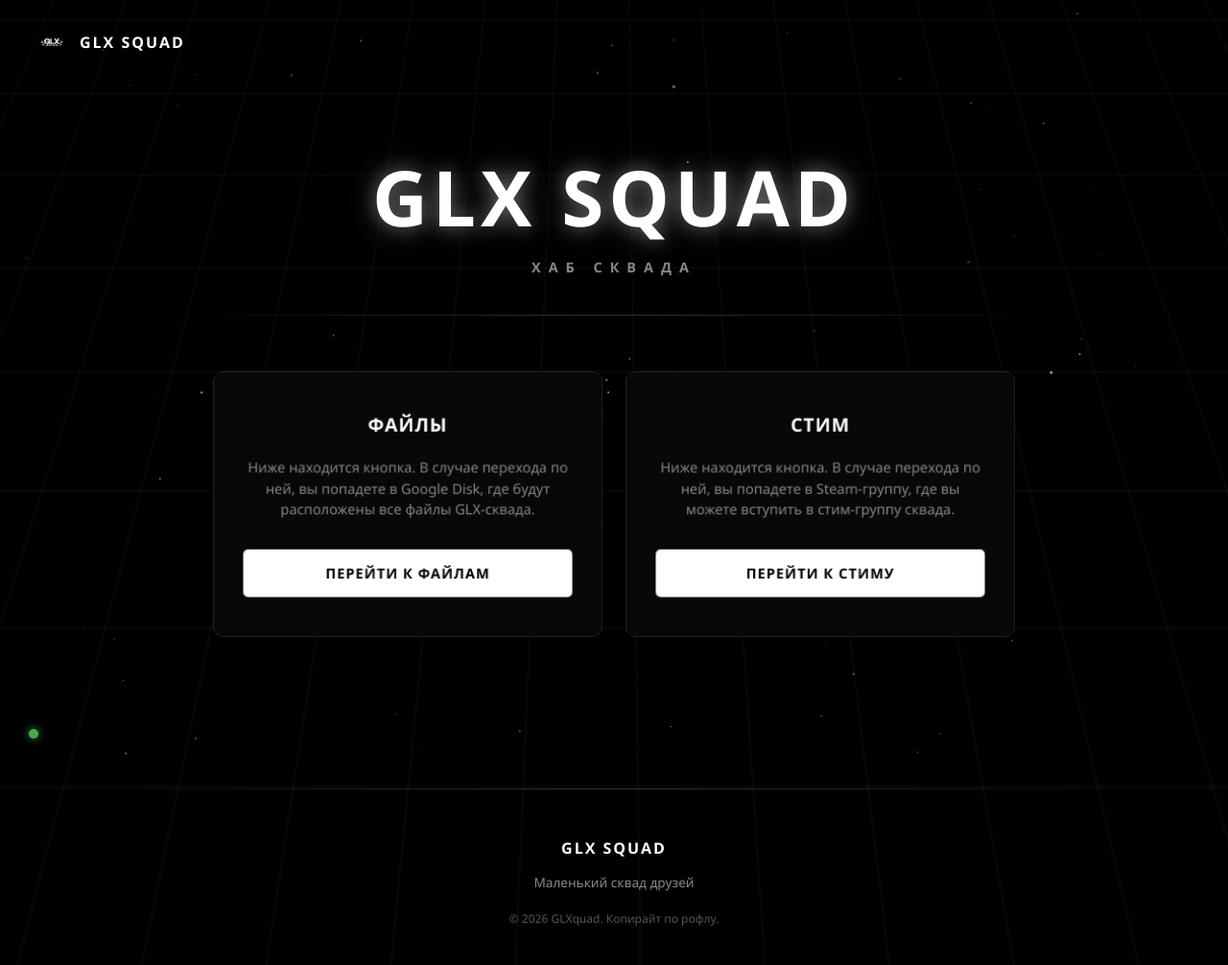
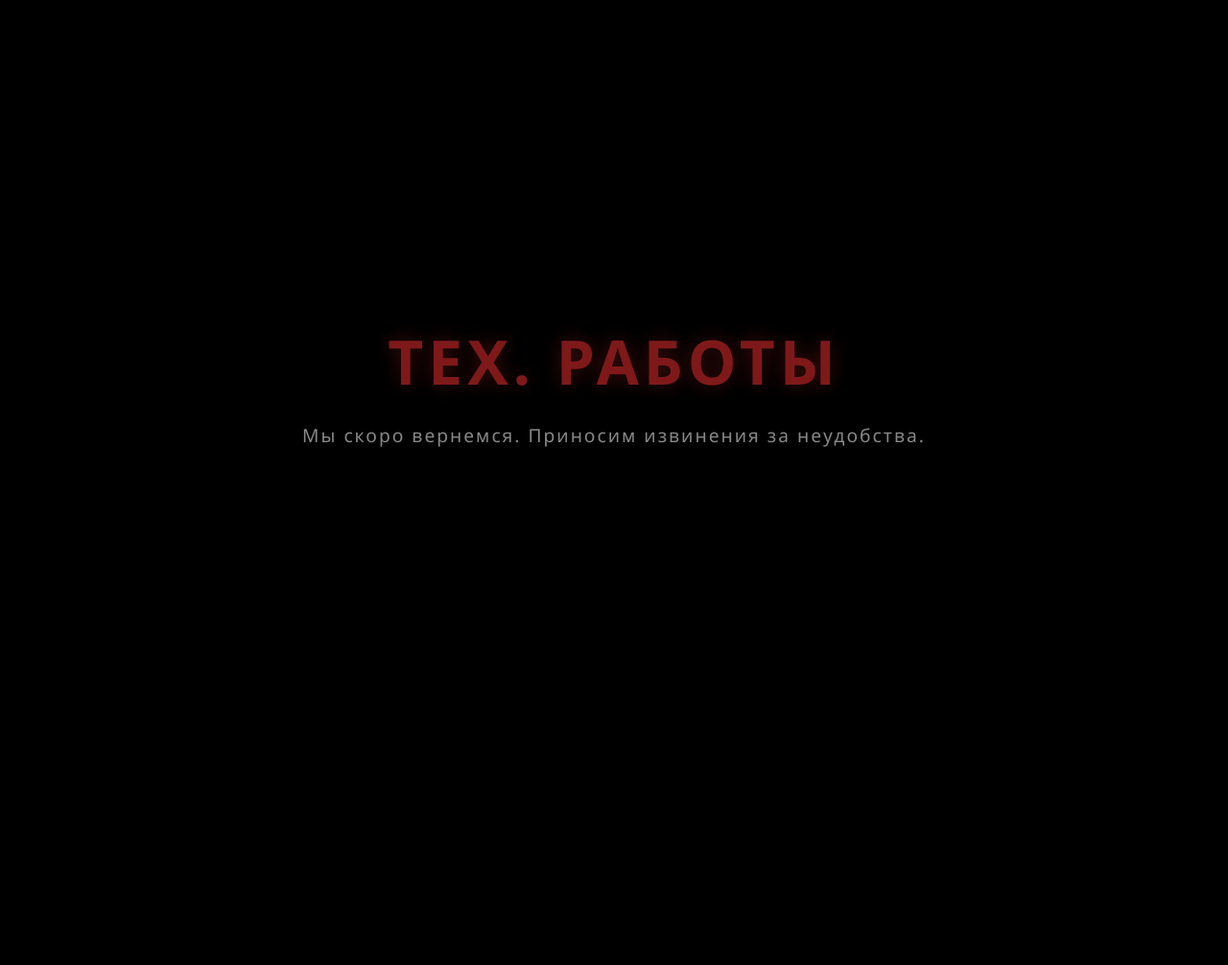
Before and after one commit to MrR3dSpy/GLXsquad, a plain HTML site: page index.html in a window 1280 px wide. Shown: the whole page at 96% size. After the commit the page ends 800 px from the top, so only its background shows below. Drawn offline with Linux system fonts and the light colour scheme.

Commit message:
Update index.html

```diff
--- a/index.html
+++ b/index.html
@@ -11,9 +11,9 @@
     <!-- false = сайт работает нормально                           -->
     <!-- ========================================================= -->
     <script>
-        const SITE_MAINTENANCE = false;
+        const SITE_MAINTENANCE = true;
         if (SITE_MAINTENANCE) {
-            document.write('<style>#main-content, #canvas-container, .bg-grid, #mouse-glow, #back-to-top, .status-light { display: none !important; } #maintenance-screen { display: flex !important; }</style>');
+            document.write('<style>#main-content, #canvas-container, #mouse-glow { display: none !important; } #maintenance-screen { display: flex !important; }</style>');
         }
     </script>
 
@@ -26,12 +26,6 @@
             cursor: auto;
         }
 
-        /* 5. КАСТОМНЫЙ СКРОЛЛБАР */
-        ::-webkit-scrollbar { width: 8px; }
-        ::-webkit-scrollbar-track { background: #000; }
-        ::-webkit-scrollbar-thumb { background: #333; border-radius: 4px; }
-        ::-webkit-scrollbar-thumb:hover { background: #555; }
-
         body {
             background-color: #000000;
             color: #ffffff;
@@ -43,26 +37,7 @@
             overflow-x: hidden;
         }
 
-        /* 2. СЕТКА НА ФОНЕ */
-        .bg-grid {
-            position: fixed;
-            top: 0; left: 0;
-            width: 100vw; height: 100vh;
-            background-image:
-                linear-gradient(rgba(255,255,255,0.03) 1px, transparent 1px),
-                linear-gradient(90deg, rgba(255,255,255,0.03) 1px, transparent 1px);
-            background-size: 50px 50px;
-            z-index: -1;
-            pointer-events: none;
-            transform: perspective(500px) rotateX(20deg) scale(1.5);
-            transform-origin: center top;
-            animation: gridMove 20s linear infinite;
-        }
-        @keyframes gridMove {
-            0% { background-position: 0 0; }
-            100% { background-position: 0 50px; }
-        }
-
+        /* --- ФОН (Созвездия) --- */
         #canvas-container {
             position: fixed;
             top: 0; left: 0;
@@ -71,10 +46,11 @@
             pointer-events: none;
         }
 
+        /* --- СВЕЧЕНИЕ ЗА МЫШКОЙ --- */
         #mouse-glow {
             position: fixed;
             width: 600px; height: 600px;
-            background: radial-gradient(circle, rgba(255,255,255,0.05) 0%, rgba(0,0,0,0) 70%);
+            background: radial-gradient(circle, rgba(255,255,255,0.06) 0%, rgba(0,0,0,0) 70%);
             border-radius: 50%;
             pointer-events: none;
             z-index: 1;
@@ -83,6 +59,7 @@
             opacity: 0;
         }
 
+        /* --- ЭКРАН ТЕХ. РАБОТ --- */
         #maintenance-screen {
             display: none;
             position: fixed;
@@ -105,30 +82,13 @@
             font-weight: 900;
         }
         #maintenance-screen p { color: #888; font-size: 1.2rem; letter-spacing: 2px; }
-        @keyframes pulse { 0% { opacity: 1; } 50% { opacity: 0.5; } 100% { opacity: 1; } }
+        @keyframes pulse {
+            0% { opacity: 1; }
+            50% { opacity: 0.5; }
+            100% { opacity: 1; }
+        }
 
-        /* 1. УМНАЯ ШАПКА */
-        header {
-            width: 100%;
-            padding: 30px 40px;
-            display: flex;
-            align-items: center;
-            gap: 15px;
-            position: fixed;
-            top: 0; left: 0;
-            z-index: 100;
-            transition: all 0.4s ease;
-            background: transparent;
-        }
-        header.scrolled {
-            padding: 15px 40px;
-            background: rgba(0, 0, 0, 0.8);
-            backdrop-filter: blur(10px);
-            border-bottom: 1px solid #222;
-        }
-        .logo-img { height: 28px; width: auto; border-radius: 4px; }
-        .logo-text { font-size: 16px; letter-spacing: 2px; font-weight: 600; }
-
+        /* --- ОСНОВНОЙ КОНТЕНТ --- */
         #main-content {
             width: 100%;
             display: flex;
@@ -139,16 +99,27 @@
             z-index: 10;
         }
 
+        header {
+            width: 100%;
+            padding: 20px 40px;
+            display: flex;
+            align-items: center;
+            gap: 15px;
+        }
+        .logo-img { height: 28px; width: auto; border-radius: 4px; }
+        .logo-text { font-size: 16px; letter-spacing: 2px; font-weight: 600; }
+
         main {
             width: 100%;
             max-width: 1200px;
-            padding: 150px 20px 40px;
+            padding: 40px 20px;
             display: flex;
             flex-direction: column;
             align-items: center;
             flex: 1;
         }
 
+        /* Глитч-эффект заголовка */
         .hero-title {
             font-size: 5rem;
             font-weight: 900;
@@ -157,6 +128,7 @@
             text-shadow: 0 0 20px rgba(255, 255, 255, 0.4), 0 0 40px rgba(255, 255, 255, 0.2);
             margin-bottom: 10px;
             text-align: center;
+            position: relative;
             transition: all 0.2s;
         }
         .hero-title:hover {
@@ -169,7 +141,6 @@
             font-size: 0.9rem;
             margin-bottom: 40px;
             text-transform: uppercase;
-            font-weight: 600;
         }
 
         .divider {
@@ -180,6 +151,7 @@
             margin-bottom: 60px;
         }
 
+        /* Сетка карточек */
         .cards-container {
             display: flex;
             gap: 30px;
@@ -190,7 +162,6 @@
             margin-bottom: 80px;
         }
 
-        /* 4. ЭФФЕКТ ДЫХАНИЯ У КАРТОЧЕК */
         .card {
             background-color: rgba(10, 10, 10, 0.85);
             backdrop-filter: blur(5px);
@@ -203,22 +174,34 @@
             align-items: center;
             text-align: center;
             transition: border-color 0.3s, box-shadow 0.3s;
+            /* Для 3D эффекта */
             transform-style: preserve-3d;
             will-change: transform;
-            animation: breathe 6s ease-in-out infinite alternate;
         }
-        @keyframes breathe {
-            0% { transform: scale(1); }
-            100% { transform: scale(1.015); }
-        }
+
         .card:hover {
             border-color: #555;
             box-shadow: 0 10px 30px rgba(0,0,0,0.8);
-            animation: none; /* Останавливаем дыхание при наведении */
         }
-        .card h2, .card p, .card .btn { transform: translateZ(20px); }
-        .card h2 { font-size: 1.2rem; margin-bottom: 20px; text-transform: uppercase; letter-spacing: 1px; }
-        .card p { color: #888; font-size: 0.9rem; line-height: 1.5; margin-bottom: 30px; flex: 1; }
+
+        /* Внутренние элементы карточки при 3D наклоне */
+        .card h2, .card p, .card .btn {
+            transform: translateZ(20px);
+        }
+
+        .card h2 {
+            font-size: 1.2rem;
+            margin-bottom: 20px;
+            text-transform: uppercase;
+            letter-spacing: 1px;
+        }
+        .card p {
+            color: #888;
+            font-size: 0.9rem;
+            line-height: 1.5;
+            margin-bottom: 30px;
+            flex: 1;
+        }
 
         .btn {
             display: block;
@@ -250,76 +233,34 @@
         footer p { color: #888; font-size: 0.85rem; }
         footer .copyright { color: #555; font-size: 0.75rem; margin-top: 10px; }
 
-        /* 6. КНОПКА НАВЕРХ */
-        #back-to-top {
-            position: fixed;
-            bottom: 30px;
-            right: 30px;
-            width: 50px;
-            height: 50px;
-            background: #111;
-            border: 1px solid #333;
-            border-radius: 50%;
-            display: flex;
-            justify-content: center;
-            align-items: center;
-            color: #fff;
-            cursor: pointer;
-            z-index: 1000;
-            opacity: 0;
-            pointer-events: none;
-            transition: all 0.3s;
-            font-size: 20px;
-        }
-        #back-to-top.show { opacity: 1; pointer-events: auto; }
-        #back-to-top:hover { background: #333; transform: translateY(-3px); }
-
-        /* 7. ВОДЯНОЙ ЗНАК (ОГОНЕК) */
-        .status-light {
-            position: fixed;
-            bottom: 30px;
-            left: 30px;
-            width: 10px;
-            height: 10px;
-            background: #4caf50;
-            border-radius: 50%;
-            box-shadow: 0 0 10px #4caf50;
-            animation: blink-light 3s infinite;
-            z-index: 1000;
-        }
-        @keyframes blink-light {
-            0%, 100% { opacity: 1; }
-            50% { opacity: 0.2; }
-        }
-
         @media (max-width: 768px) {
             .hero-title { font-size: 3rem; }
+            .hero-subtitle { font-size: 0.7rem; letter-spacing: 4px; }
             .cards-container { flex-direction: column; align-items: center; }
-            .card { width: 100%; max-width: 400px; transform: none !important; animation: none; }
+            .card { width: 100%; max-width: 400px; transform: none !important; }
             .divider { width: 90%; }
-            header { padding: 15px 20px; }
         }
     </style>
 </head>
 <body>
 
-    <div class="bg-grid"></div>
+    <!-- Свечение за мышкой -->
     <div id="mouse-glow"></div>
 
+    <!-- Экран технических работ -->
     <div id="maintenance-screen">
         <h1>ТЕХ. РАБОТЫ</h1>
         <p>Мы скоро вернемся. Приносим извинения за неудобства.</p>
     </div>
 
+    <!-- Интерактивный фон -->
     <div id="canvas-container">
         <canvas id="bg-canvas"></canvas>
     </div>
 
-    <div id="back-to-top">↑</div>
-    <div class="status-light"></div>
-
+    <!-- ОСНОВНОЙ КОНТЕНТ -->
     <div id="main-content">
-        <header id="header">
+        <header>
             <img src="logo.png" alt="GLX" class="logo-img" onerror="this.style.display='none'">
             <div class="logo-text">GLX SQUAD</div>
         </header>
@@ -327,15 +268,18 @@
         <main>
             <h1 class="hero-title">GLX SQUAD</h1>
             <div class="hero-subtitle">Хаб СКВАДА</div>
+
             <div class="divider"></div>
 
             <div class="cards-container">
+                <!-- Карточка 1 -->
                 <div class="card tilt">
                     <h2>ФАЙЛЫ</h2>
                     <p>Ниже находится кнопка. В случае перехода по ней, вы попадете в Google Disk, где будут расположены все файлы GLX-сквада.</p>
                     <a href="https://drive.google.com/drive/folders/1poZ5j-qI8dC-r7NA6CskbzIjzih-1khW?usp=drive_link" class="btn" target="_blank">Перейти к файлам</a>
                 </div>
 
+                <!-- Карточка 2 -->
                 <div class="card tilt">
                     <h2>СТИМ</h2>
                     <p>Ниже находится кнопка. В случае перехода по ней, вы попадете в Steam-группу, где вы можете вступить в стим-группу сквада.</p>
@@ -353,136 +297,115 @@
     </div>
 
     <script>
-        // --- 1. ПАРАЛЛАКС ЗВЕЗДЫ ---
+        // --- 1. ЛОГИКА ФОНА (Созвездия) ---
         const canvas = document.getElementById('bg-canvas');
         const ctx = canvas.getContext('2d');
-        const mouseGlow = document.getElementById('mouse-glow');
         let width, height;
-        let stars = [];
-
-        // Создаем 3 слоя звезд для параллакса
-        const layers = [
-            { count: 40, speed: 0.2, size: 1.5 }, // Дальний слой (медленный)
-            { count: 30, speed: 0.5, size: 1.0 }, // Средний слой
-            { count: 20, speed: 1.0, size: 0.5 }  // Ближний слой (быстрый)
-        ];
-
-        let mouseX = 0, mouseY = 0;
+        let particles = [];
+        const particleCount = 80;
+        const connectionDistance = 150;
+        const mouseConnectionDistance = 200;
+        let mouse = { x: null, y: null };
 
         function resize() {
             width = canvas.width = window.innerWidth;
             height = canvas.height = window.innerHeight;
-            initStars();
         }
         window.addEventListener('resize', resize);
+        resize();
 
-        // Отслеживание мыши для параллакса и свечения
+        class Particle {
+            constructor() {
+                this.x = Math.random() * width;
+                this.y = Math.random() * height;
+                this.vx = (Math.random() - 0.5) * 0.5;
+                this.vy = (Math.random() - 0.5) * 0.5;
+                this.radius = Math.random() * 1.5 + 0.5;
+            }
+            update() {
+                this.x += this.vx;
+                this.y += this.vy;
+                if (this.x < 0 || this.x > width) this.vx *= -1;
+                if (this.y < 0 || this.y > height) this.vy *= -1;
+            }
+            draw() {
+                ctx.beginPath();
+                ctx.arc(this.x, this.y, this.radius, 0, Math.PI * 2);
+                ctx.fillStyle = 'rgba(255, 255, 255, 0.5)';
+                ctx.fill();
+            }
+        }
+
+        for (let i = 0; i < particleCount; i++) particles.push(new Particle());
+
+        function animate() {
+            ctx.clearRect(0, 0, width, height);
+            for (let i = 0; i < particles.length; i++) {
+                particles[i].update();
+                particles[i].draw();
+                for (let j = i + 1; j < particles.length; j++) {
+                    const dx = particles[i].x - particles[j].x;
+                    const dy = particles[i].y - particles[j].y;
+                    const distance = Math.sqrt(dx * dx + dy * dy);
+                    if (distance < connectionDistance) {
+                        ctx.beginPath();
+                        ctx.moveTo(particles[i].x, particles[i].y);
+                        ctx.lineTo(particles[j].x, particles[j].y);
+                        ctx.strokeStyle = `rgba(255, 255, 255, ${1 - distance / connectionDistance})`;
+                        ctx.lineWidth = 0.5;
+                        ctx.stroke();
+                    }
+                }
+                if (mouse.x != null && mouse.y != null) {
+                    const dx = particles[i].x - mouse.x;
+                    const dy = particles[i].y - mouse.y;
+                    const distance = Math.sqrt(dx * dx + dy * dy);
+                    if (distance < mouseConnectionDistance) {
+                        ctx.beginPath();
+                        ctx.moveTo(particles[i].x, particles[i].y);
+                        ctx.lineTo(mouse.x, mouse.y);
+                        ctx.strokeStyle = `rgba(255, 255, 255, ${1 - distance / mouseConnectionDistance})`;
+                        ctx.lineWidth = 0.8;
+                        ctx.stroke();
+                    }
+                }
+            }
+            requestAnimationFrame(animate);
+        }
+        animate();
+
+        // --- 2. СВЕЧЕНИЕ ЗА МЫШКОЙ ---
+        const mouseGlow = document.getElementById('mouse-glow');
+
         window.addEventListener('mousemove', (e) => {
-            mouseX = (e.clientX - width / 2) * 0.05;
-            mouseY = (e.clientY - height / 2) * 0.05;
+            mouse.x = e.clientX;
+            mouse.y = e.clientY;
 
+            // Движение свечения
             mouseGlow.style.left = `${e.clientX}px`;
             mouseGlow.style.top = `${e.clientY}px`;
             mouseGlow.style.opacity = '1';
         });
 
-        class Star {
-            constructor(layer) {
-                this.x = Math.random() * width;
-                this.y = Math.random() * height;
-                this.speed = layer.speed;
-                this.size = Math.random() * layer.size + 0.2;
-                this.alpha = Math.random() * 0.5 + 0.1;
-                // Вектор движения
-                this.vx = (Math.random() - 0.5) * this.speed;
-                this.vy = (Math.random() - 0.5) * this.speed;
-            }
-            update() {
-                this.x += this.vx;
-                this.y += this.vy;
-                // Заворачиваем звезды за края
-                if (this.x < 0) this.x = width;
-                if (this.x > width) this.x = 0;
-                if (this.y < 0) this.y = height;
-                if (this.y > height) this.y = 0;
-            }
-            draw() {
-                ctx.beginPath();
-                ctx.arc(this.x, this.y, this.size, 0, Math.PI * 2);
-                ctx.fillStyle = `rgba(255, 255, 255, ${this.alpha})`;
-                ctx.fill();
-            }
-        }
+        // --- 3. 3D НАКЛОН КАРТОЧЕК (TILT) ---
+        const cards = document.querySelectorAll('.tilt');
 
-        function initStars() {
-            stars = [];
-            layers.forEach(layer => {
-                for (let i = 0; i < layer.count; i++) {
-                    stars.push(new Star(layer));
-                }
-            });
-        }
-
-        function animateStars() {
-            ctx.clearRect(0, 0, width, height);
-
-            // Параллакс: сдвигаем холст в зависимости от мыши (с разной силой для слоев)
-            stars.forEach(star => {
-                // Параллакс-эффект
-                let px = star.x - (mouseX * star.speed * 2);
-                let py = star.y - (mouseY * star.speed * 2);
-
-                // Рисуем звезду
-                ctx.beginPath();
-                ctx.arc(px, py, star.size, 0, Math.PI * 2);
-                ctx.fillStyle = `rgba(255, 255, 255, ${star.alpha})`;
-                ctx.fill();
-
-                // Движение звезды
-                star.update();
-            });
-
-            requestAnimationFrame(animateStars);
-        }
-
-        resize();
-        animateStars();
-
-        // --- 2. УМНАЯ ШАПКА И КНОПКА НАВЕРХ ---
-        const header = document.getElementById('header');
-        const backToTop = document.getElementById('back-to-top');
-
-        window.addEventListener('scroll', () => {
-            if (window.scrollY > 50) {
-                header.classList.add('scrolled');
-            } else {
-                header.classList.remove('scrolled');
-            }
-
-            if (window.scrollY > 300) {
-                backToTop.classList.add('show');
-            } else {
-                backToTop.classList.remove('show');
-            }
-        });
-
-        backToTop.addEventListener('click', () => {
-            window.scrollTo({ top: 0, behavior: 'smooth' });
-        });
-
-        // --- 3. 3D НАКЛОН КАРТОЧЕК (при наведении) ---
-        const cards = document.querySelectorAll('.tilt');
         cards.forEach(card => {
             card.addEventListener('mousemove', (e) => {
                 const rect = card.getBoundingClientRect();
                 const x = e.clientX - rect.left;
                 const y = e.clientY - rect.top;
+
                 const centerX = rect.width / 2;
                 const centerY = rect.height / 2;
+
+                // Вычисляем угол наклона (макс 10 градусов)
                 const rotateX = ((y - centerY) / centerY) * -10;
                 const rotateY = ((x - centerX) / centerX) * 10;
+
                 card.style.transform = `perspective(1000px) rotateX(${rotateX}deg) rotateY(${rotateY}deg) scale3d(1.02, 1.02, 1.02)`;
             });
+
             card.addEventListener('mouseleave', () => {
                 card.style.transform = `perspective(1000px) rotateX(0deg) rotateY(0deg) scale3d(1, 1, 1)`;
             });
```
